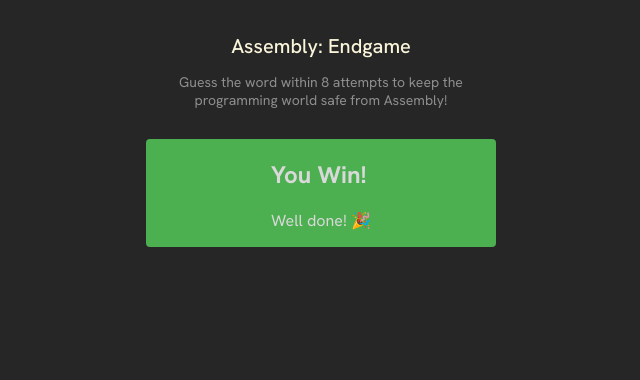
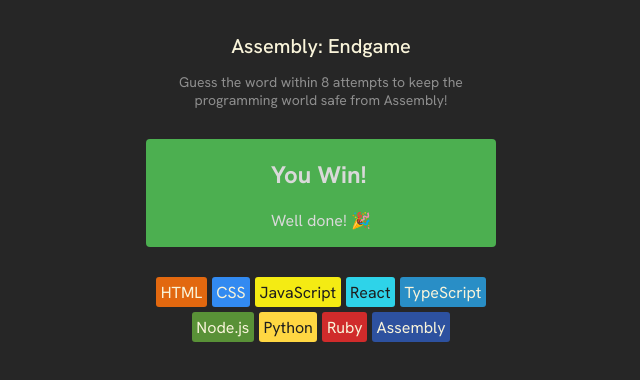
Before and after one commit to kvothe1387/Assembly-Endgame, a React (Vite) app: page / in a window 1280 px wide. Shown: the top 380 px of the page, without its empty margins (319-959 px from the left). Built offline with nearby package versions, Linux system fonts and the light colour scheme.

Commit message:
Added language list

```diff
--- a/src/App.jsx
+++ b/src/App.jsx
@@ -1,6 +1,23 @@
 import React from "react"
+import { languages } from "./languages"
 
 export default function AssemblyEndgame() {
+
+  const languageElements = languages.map(lang => {
+    const styles = {
+      backgroundColor: lang.backgroundColor,
+      color: lang.color
+    }
+    return (
+      <span
+        className="chip"
+        style={styles}
+        key={lang.name}
+      >
+        {lang.name}
+      </span>
+    )
+  });
 
   return (
     <main>
@@ -17,6 +34,10 @@
         </div>
       </section>
 
+      <section className="language-chips">
+        {languageElements}
+      </section>
+
     </main>
   )
 }
--- a/src/index.css
+++ b/src/index.css
@@ -57,3 +57,27 @@
   background-color: #f44336;
   color: white;
 }
+
+/* Language chips styling */
+.language-selection {
+  margin: 20px 0;
+}
+
+.language-selection h2 {
+  font-size: 1.1rem;
+  margin-bottom: 15px;
+  text-align: center;
+}
+
+.language-chips {
+  display: flex;
+  flex-wrap: wrap;
+  justify-content: center;
+  gap: 5px;
+  max-width: 350px;
+}
+
+span.chip {
+  border-radius: 3px;
+  padding: 4.5px;
+}
```
